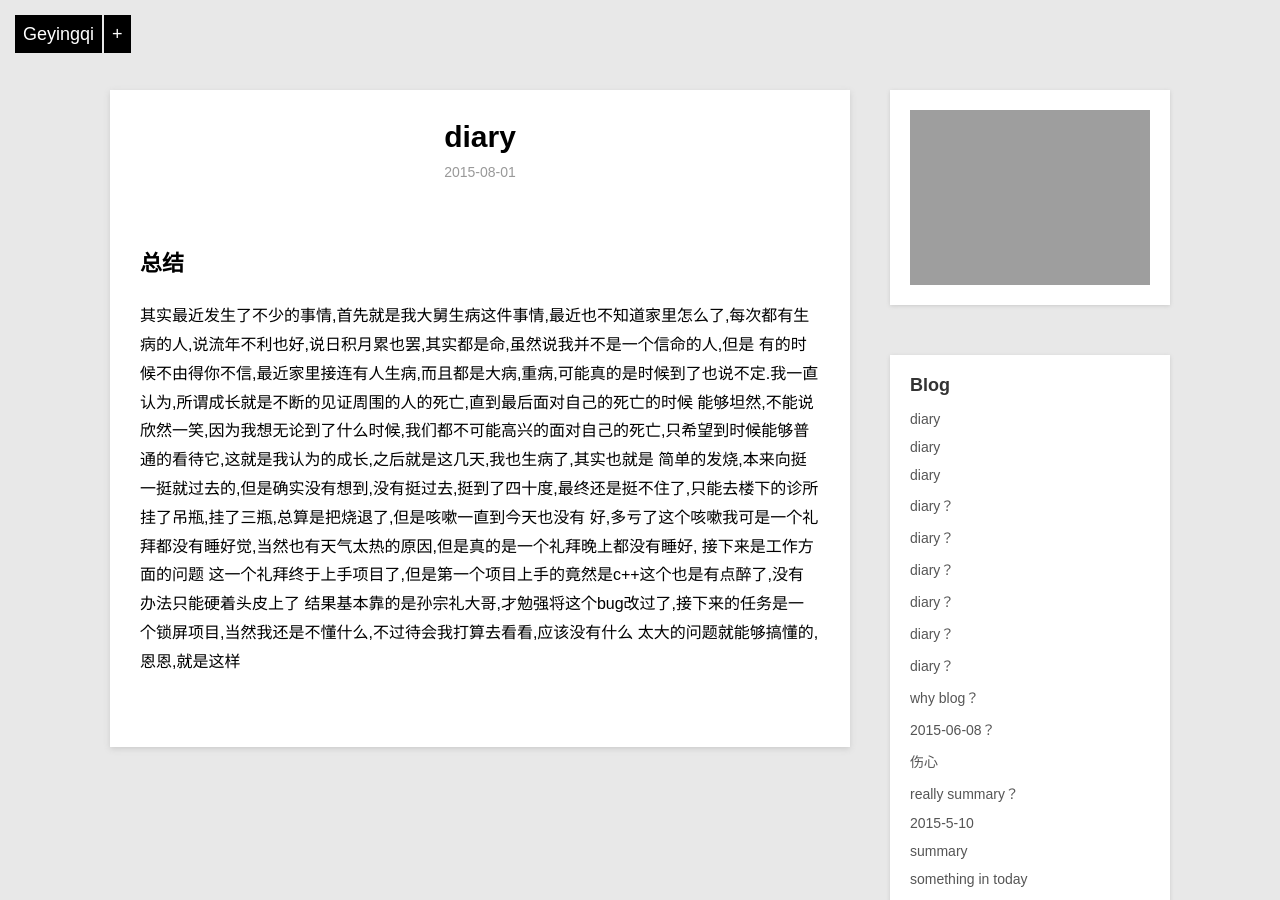
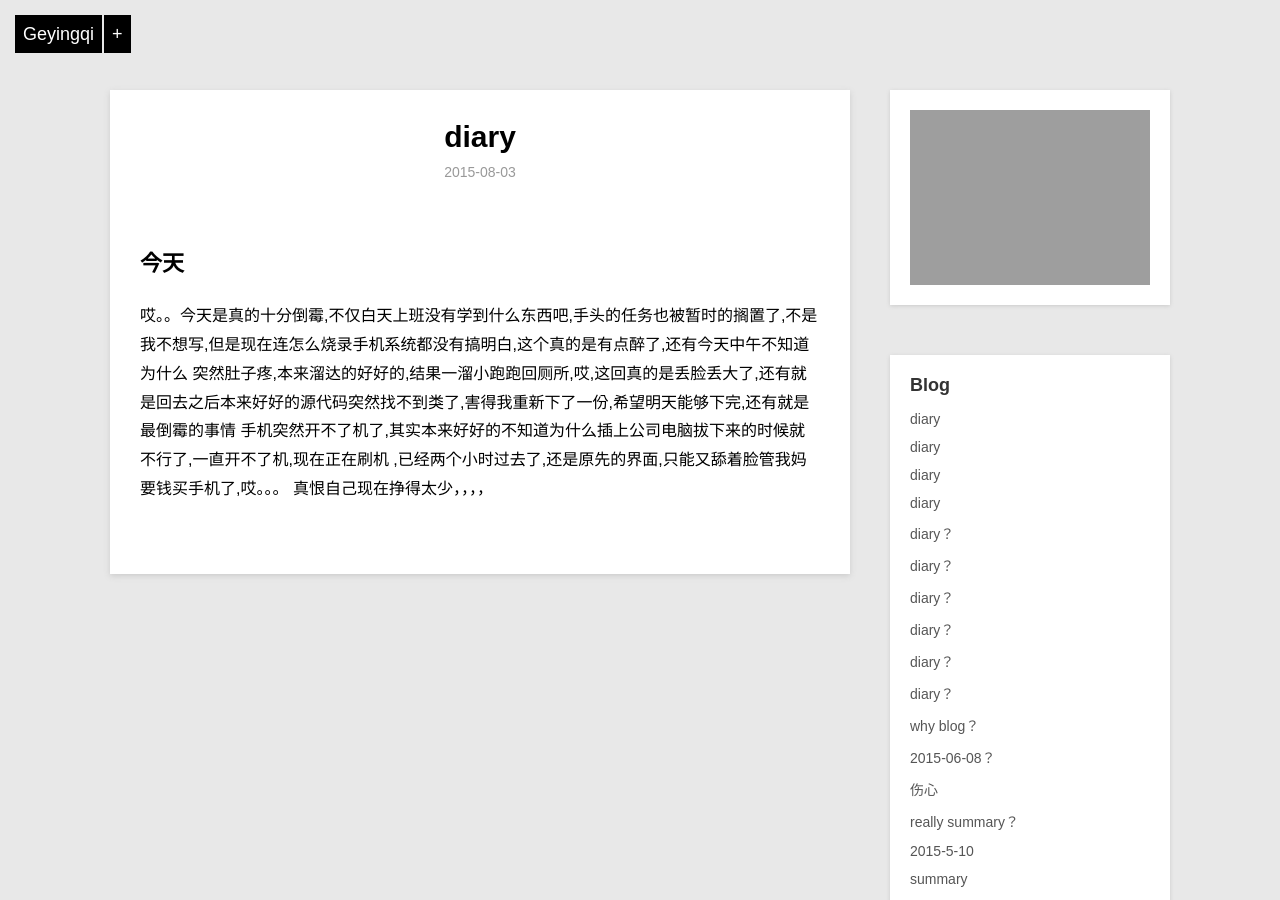
Before and after one commit to mowangdk/geyingqi.github.io, a Jekyll site: the page built from _posts/blog/2015-08-03-diary.md, in a window 1280 px wide and 900 px high. Built offline with Jekyll 4.4.1, drawn with Linux system fonts in a browser that asks for light colours; Markdown is read by kramdown in place of the engine named in the settings; grey boxes are pictures that could not be loaded.

Commit message:
new diary

```diff
--- a/_posts/blog/2015-08-01-diary.md
+++ b/_posts/blog/2015-08-01-diary.md
@@ -12,4 +12,5 @@ description:   2015-08-01
 好,多亏了这个咳嗽我可是一个礼拜都没有睡好觉,当然也有天气太热的原因,但是真的是一个礼拜晚上都没有睡好,
 接下来是工作方面的问题 这一个礼拜终于上手项目了,但是第一个项目上手的竟然是c++这个也是有点醉了,没有办法只能硬着头皮上了
 结果基本靠的是孙宗礼大哥,才勉强将这个bug改过了,接下来的任务是一个锁屏项目,当然我还是不懂什么,不过待会我打算去看看,应该没有什么
-太大的问题就能够搞懂的,恩恩,就是这样
+太大的问题就 能够搞懂的,恩恩,就是这样.其实还有各种各样其他的事情,比如孟越这个都比又不来了,大超哥又过来了,在昨天,马奥文和岳衡宇也过来了,怎么说了,其实好像没有什么改变
+对于我来说,因为本来就不是一个部门的,而且就算真的有什么交集,我也不会放下工作跑出去玩的,所以说基本方针并没有变,只是客观的条件稍微变了一下
--- /dev/null
+++ b/_posts/blog/2015-08-03-diary.md
@@ -0,0 +1,11 @@
+---
+layout:     post
+title:     diary
+category: blog
+description:   2015-08-03
+---
+##今天
+哎。。今天是真的十分倒霉,不仅白天上班没有学到什么东西吧,手头的任务也被暂时的搁置了,不是我不想写,但是现在连怎么烧录手机系统都没有搞明白,这个真的是有点醉了,还有今天中午不知道为什么
+突然肚子疼,本来溜达的好好的,结果一溜小跑跑回厕所,哎,这回真的是丢脸丢大了,还有就是回去之后本来好好的源代码突然找不到类了,害得我重新下了一份,希望明天能够下完,还有就是最倒霉的事情
+手机突然开不了机了,其实本来好好的不知道为什么插上公司电脑拔下来的时候就不行了,一直开不了机,现在正在刷机 ,已经两个小时过去了,还是原先的界面,只能又舔着脸管我妈要钱买手机了,哎。。。
+真恨自己现在挣得太少，，，，
--- a/_posts/project/2015-05-12-java.md
+++ b/_posts/project/2015-05-12-java.md
@@ -210,3 +210,6 @@ person p = new Person();
 ##PriorityQueue
 这个则是丰富了Queue接口的方法,提供了一种叫优先级的东西,其实就是在offer之后马上按照字典排序对于Queue中的所有的数据进行排序,当然可以传入自己的Comparator进行自定义排序
 这样就可以确保调用peek，poll，remove方法的时候得到的总是优先级最高的元素
+
+##今天看见了一个不错的东西
+关于java多线程的东西,大概看了一遍,感觉还不错,所以就打算慢慢的打出来打完之后会贴出来
```
